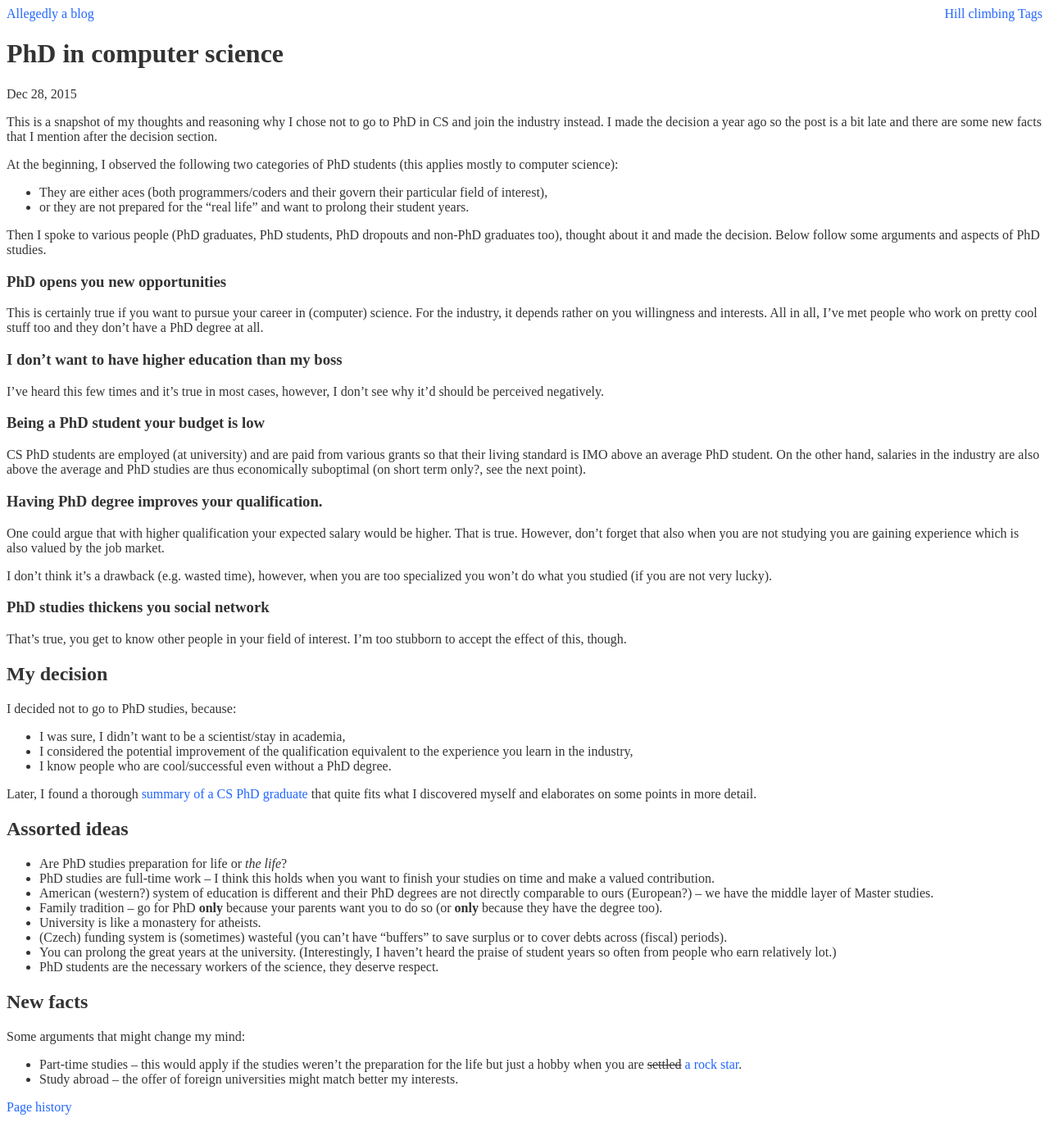
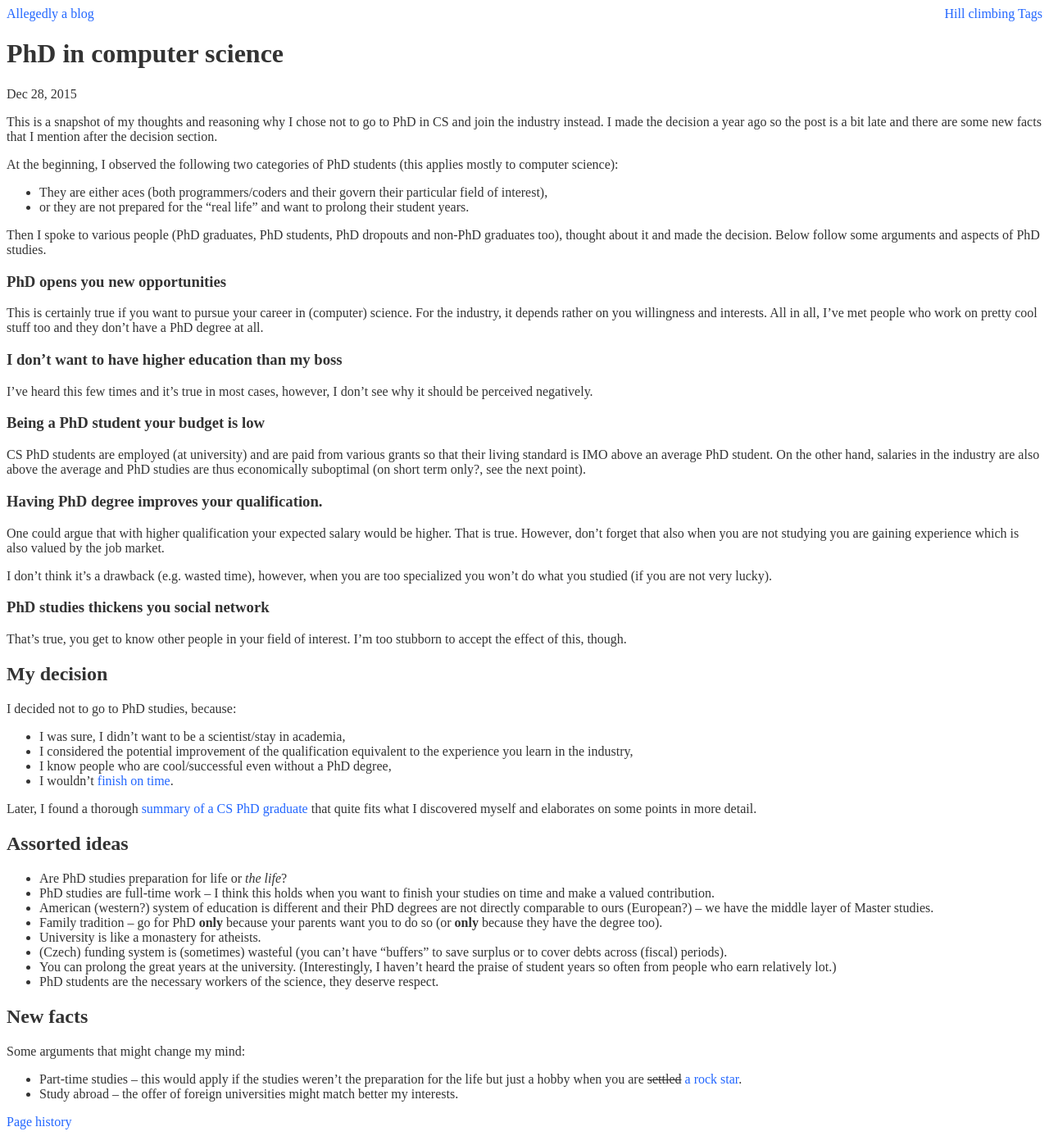
Before and after one commit to Werkov/Werkov.github.io, a Jekyll site: the page built from _posts/2015-12-28-phd.md, in a window 1280 px wide. Shown: the whole page at 82% size. Built offline with Jekyll 4.4.1, drawn with Linux system fonts in a browser that asks for light colours.

Commit message:
PhD: random fixes

```diff
--- a/_posts/2015-12-28-phd.md
+++ b/_posts/2015-12-28-phd.md
@@ -31,7 +31,7 @@ have a PhD degree at all.
 ### I don't want to have higher education than my boss
 
 I've heard this few times and it's true in most cases, however, I don't see
-why it'd should be perceived negatively.
+why it should be perceived negatively.
 
 ### Being a PhD student your budget is low
 
@@ -63,7 +63,10 @@ I decided not to go to PhD studies, because:
   * I was sure, I didn't want to be a scientist/stay in academia,
   * I considered the potential improvement of the qualification equivalent to
     the experience you learn in the industry,
-  * I know people who are cool/successful even without a PhD degree.
+  * I know people who are cool/successful even without a PhD degree,
+  * I wouldn't [finish on time][thesis].
+
+[thesis]: {% post_url 2015-10-11-thesis-fail %}
 
 Later, I found a thorough [summary of a CS PhD graduate][blog] that quite fits
 what I discovered myself and elaborates on some points in more detail.
```
